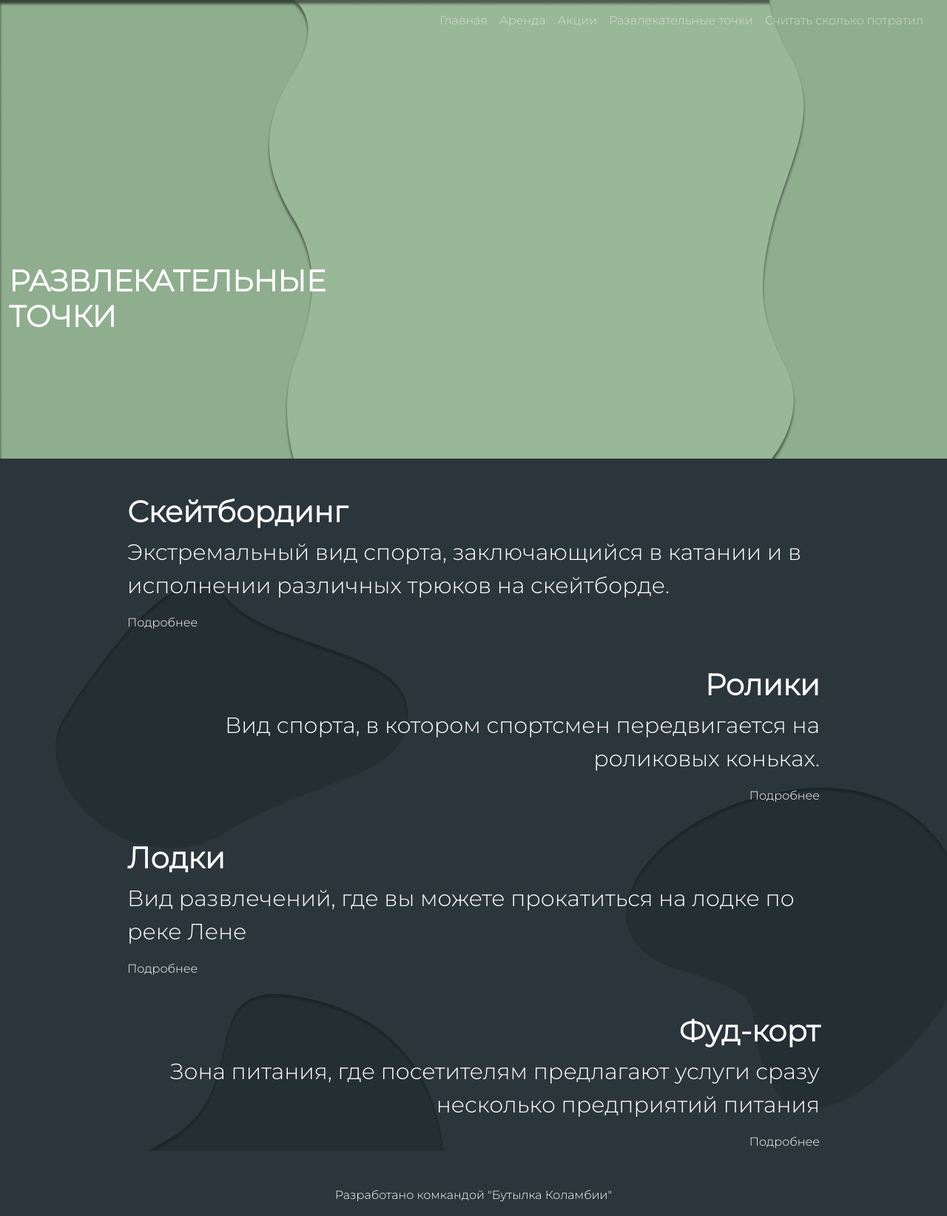
After one commit to chichxh/trilobit, a PHP site: page /dots.php in a window 1280 px wide. The commit adds this page. Shown: the whole page at 74% size. Run offline with PHP 8.4, Linux system fonts and the light colour scheme.

Commit message:
add dots.php

```diff
--- /dev/null
+++ b/dots.php
@@ -0,0 +1,125 @@
+<!DOCTYPE html>
+<html>
+<head>
+	<title>Трилобит - Городская среда</title>
+	<link href="https://cdn.jsdelivr.net/npm/bootstrap@5.0.0-beta2/dist/css/bootstrap.min.css" rel="stylesheet" integrity="sha384-BmbxuPwQa2lc/FVzBcNJ7UAyJxM6wuqIj61tLrc4wSX0szH/Ev+nYRRuWlolflfl" crossorigin="anonymous">
+	<link rel="preconnect" href="https://fonts.gstatic.com">
+	<link href="https://fonts.googleapis.com/css2?family=Archivo+Black&family=Montserrat:wght@300&display=swap" rel="stylesheet">
+	<style type="text/css">
+		body {
+			font-family: 'Montserrat', Arial;
+			color: #fff;
+			background-color: #2A363B;
+		}
+		.header {
+			height: 620px;
+			background-image: url(img/dots.jpg);
+			background-size: cover;
+		}
+		.header h1 {
+			margin-top: 300px;
+			font-weight: bold;
+		}
+		a {
+			color: #fff;
+			text-decoration: none;
+			transition-duration: 0.3s;
+		}
+		a:hover {
+			color: #c4c4c4;
+		}
+		.own p {
+			font-size: 30px;
+		}
+		.own {
+			background-image: url(img/back.jpg);
+		}
+		h1 {
+			font-weight: bold;
+		}
+	</style>
+</head>
+<body>
+	<div class="header">
+		<?php include('header.php')?>
+
+		<div class="container-fluid">
+			<div class="row">
+				<h1 class="text-start">РАЗВЛЕКАТЕЛЬНЫЕ<br> ТОЧКИ</h1>
+			</div>
+		</div>
+	</div>
+
+	<div class="container-fluid mt-5 own">
+		<div class="text-start">
+			<div class="row">
+				<div class="col-9 mx-auto">
+					<h1>Скейтбординг</h1>
+				</div>
+			</div>
+			<div class="row">
+				<div class="col-9 mx-auto">
+					<p>Экстремальный вид спорта, заключающийся в катании и в исполнении различных трюков на скейтборде.</p>
+				</div>
+			</div>
+			<div class="row">
+				<div class="col-9 mx-auto">
+					<a href="#">Подробнее</a>
+				</div>
+			</div>
+		</div>
+		<div class="text-end mt-5">
+			<div class="row">
+				<div class="col-9 mx-auto">
+					<h1>Ролики</h1>
+				</div>
+			</div>
+			<div class="row">
+				<div class="col-9 mx-auto">
+					<p>Вид спорта, в котором спортсмен передвигается на роликовых коньках.</p>
+				</div>
+			</div>
+			<div class="row">
+				<div class="col-9 mx-auto">
+					<a href="#">Подробнее</a>
+				</div>
+			</div>
+		</div>
+		<div class="text-start mt-5" >
+			<div class="row">
+				<div class="col-9 mx-auto">
+					<h1>Лодки</h1>
+				</div>
+			</div>
+			<div class="row">
+				<div class="col-9 mx-auto">
+					<p>Вид развлечений, где вы можете прокатиться на лодке по реке Лене</p>
+				</div>
+			</div>
+			<div class="row">
+				<div class="col-9 mx-auto">
+					<a href="#">Подробнее</a>
+				</div>
+			</div>
+		</div>
+		<div class="text-end mt-5 mb-5">
+			<div class="row">
+				<div class="col-9 mx-auto">
+					<h1>Фуд-корт</h1>
+				</div>
+			</div>
+			<div class="row">
+				<div class="col-9 mx-auto">
+					<p>Зона питания, где посетителям предлагают услуги сразу несколько предприятий питания</p>
+				</div>
+			</div>
+			<div class="row">
+				<div class="col-9 mx-auto">
+					<a href="#">Подробнее</a>
+				</div>
+			</div>
+		</div>
+	</div>
+		<?php include('footer.php')?>
+</body>
+</html>
--- a/header.php
+++ b/header.php
@@ -16,7 +16,7 @@
 			          	<a class="nav-link" href="promotions.php">Акции</a>
 			        </li>
 			        <li class="nav-item">
-			          	<a class="nav-link" href="#">Развлекательные точки</a>
+			          	<a class="nav-link" href="dots.php">Развлекательные точки</a>
 			        </li>
 			        <li class="nav-item">
 			          	<a class="nav-link" href="myAcc.php">Считать сколько потратил</a>
```
Also changed, not shown: img/back.jpg (added), img/dot2.png (added), img/dot3.png (added), img/dot4.png (added), img/dot5.png (added), img/dots.jpg (added).
